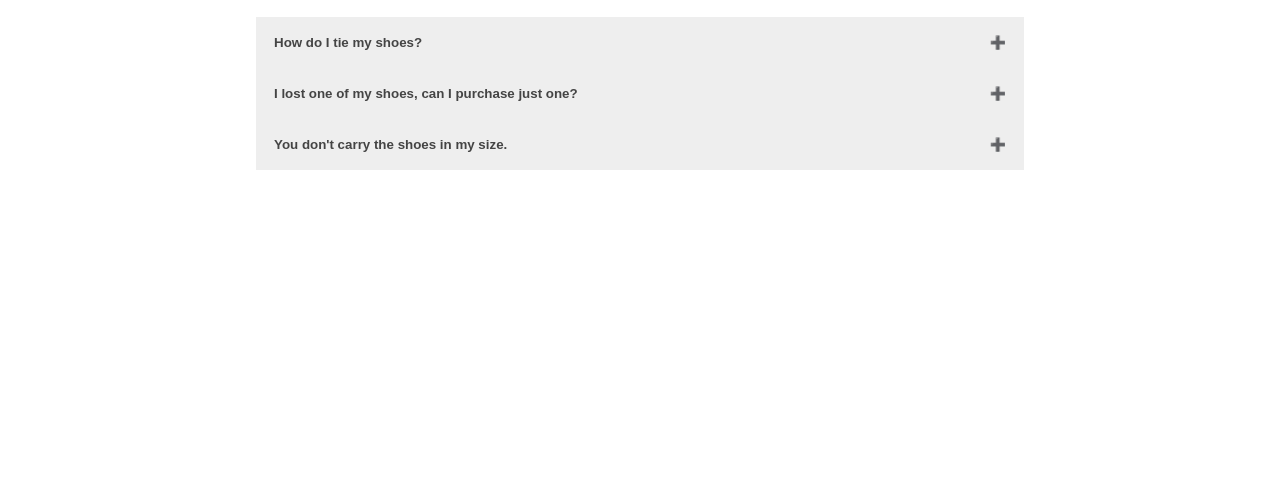
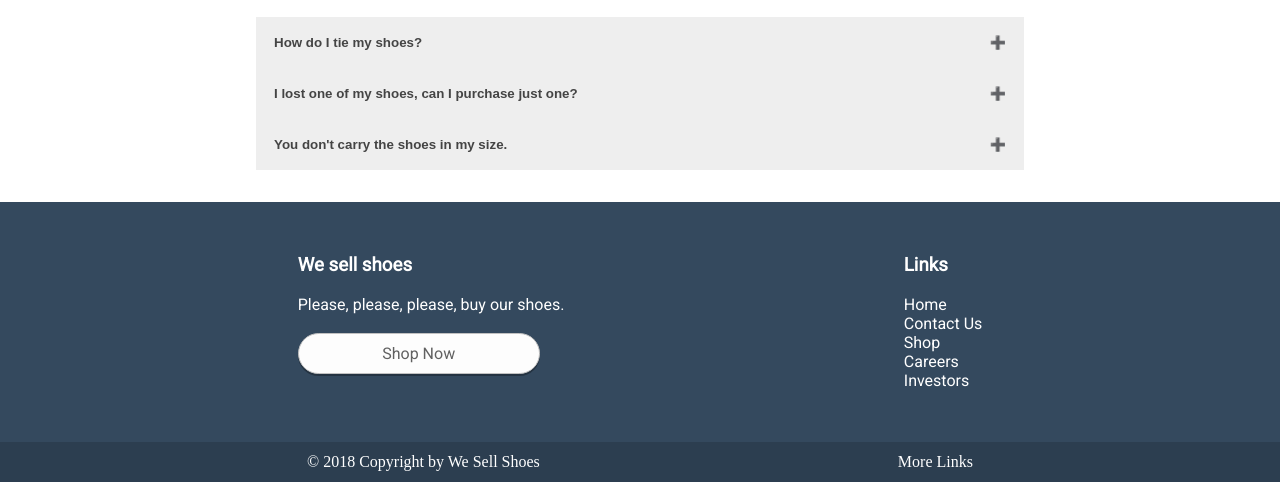
Before and after one commit to campbellmarianna/weSellShoes, a plain HTML site: page index.html in a window 1280 px wide. Shown: the part 3941-4423 px from the top of the page. Before the commit the page ends 4143 px from the top, so only its background shows below. Drawn offline with Linux system fonts and the light colour scheme.

Commit message:
add footer

```diff
--- a/index.html
+++ b/index.html
@@ -121,6 +121,33 @@
                         <p>Tough luck</p>
                     </div>
                 </div>
+            </div><!--end of faq section-->
+        <div class="footer">
+          <div class="container">
+            <div class="footer-cta">
+              <h3>We sell shoes</h3>
+              <p>Please, please, please, buy our shoes.</p>
+              <br />
+              <a class="call-to-action-btn" href="#">Shop Now</a>
+
+            </div>
+            <div class="footer-links">
+              <h3>Links</h3>
+                <li><a href="#">Home</a></li>
+                <li><a href="#">Contact Us</a></li>
+                <li><a href="#">Shop</a></li>
+                <li><a href="#">Careers</a></li>
+                <li><a href="#">Investors</a></li>
+            </div>
+
+          </div>
+        </div>
+        <div class="footer-copyright">
+          <div class="container row">
+            <div>© 2018 Copyright by We Sell Shoes</div>
+            <div class="more-links">More Links</div>
+          </div>
+        </div>
         <script src="scripts.js"></script>
     </body>
 </html>
--- a/styles.css
+++ b/styles.css
@@ -573,3 +573,76 @@ class with JS), and when you move the mouse over it (hover) */
 .active:after {
     content: "\2796"; /* Unicode character for "minus" sign (-) */
 }
+
+/***********************
+Footer
+***********************/
+
+.footer {
+    height: 30vh;
+    margin: 0;
+    background: #34495e;
+    color: white;
+    display: flex;
+    justify-content: center;
+    align-items: center;
+    font-family: roboto;
+}
+
+.container {
+    width: 80%;
+    display: flex;
+    flex-direction: row;
+    justify-content: space-around;
+}
+
+.footer-cta {
+    display: flex;
+    flex-direction: column;
+}
+
+.footer-cta {
+    display: flex;
+    flex-direction: column;
+}
+
+.footer-cta p {
+    margin: 0;
+}
+
+h3 {
+    margin-top: 0;
+}
+
+.footer-links {
+    test-align: left;
+}
+
+.footer-links li {
+    list-style: none;
+}
+
+.footer-links a {
+    text-decoration: none;
+    color: white;
+    text-align; left;
+}
+
+.footer-copyright {
+    height: 5vh;
+    display: flex;
+    justify-content: center;
+    align-items: center;
+    background: #2c3e50;
+    color: white;
+}
+
+.row {
+    display: flex;
+    flex-direction: row;
+    justify-content: space-around;
+}
+
+.more-links {
+    cursor: pointer;
+}
```
